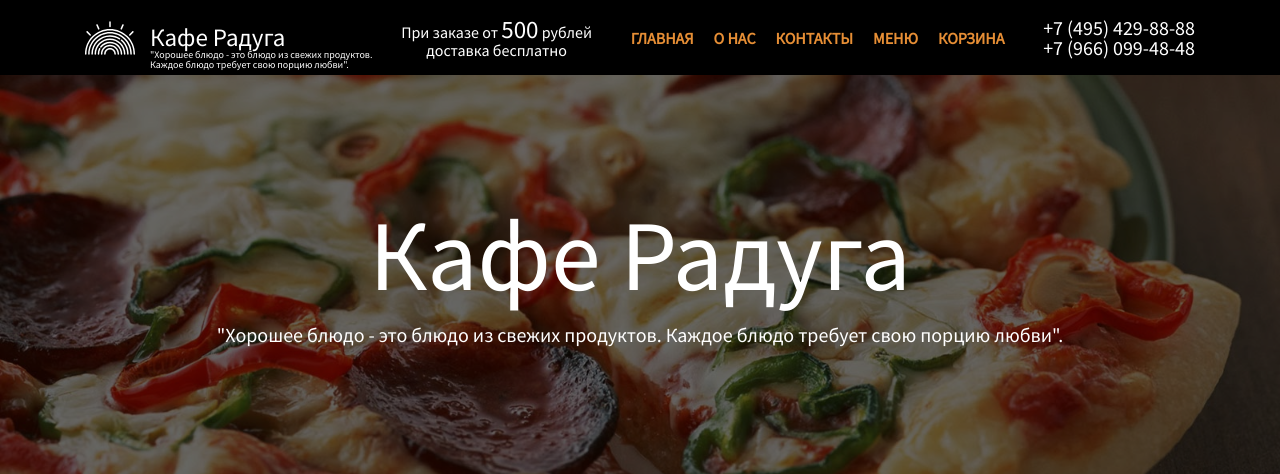
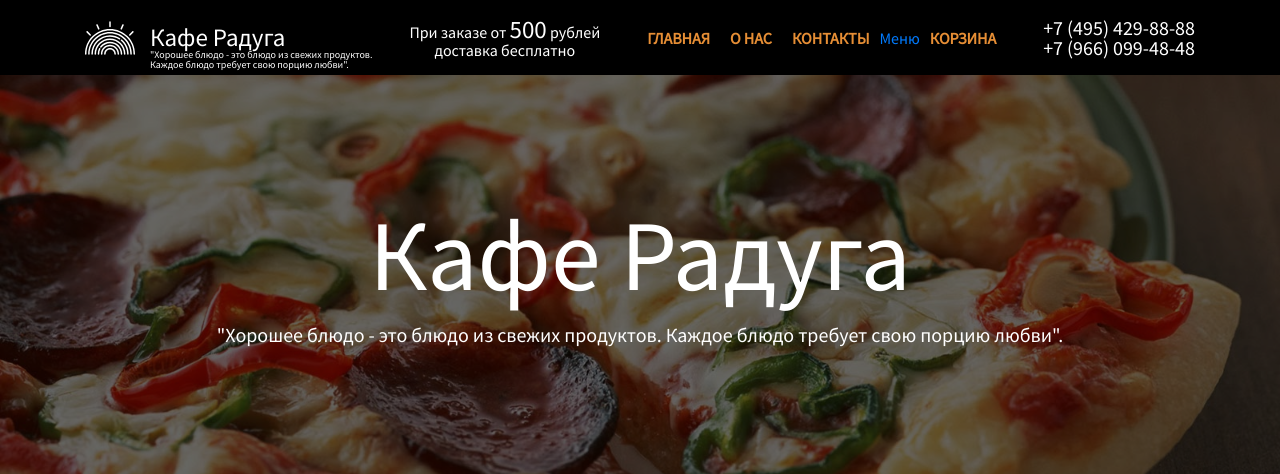
Before and after one commit to TheGreenForest/raibowcaffe, a PHP site: page /index.php in a window 1280 px wide. Shown: the top 474 px of the page. Run offline with PHP 8.4, Linux system fonts and the light colour scheme.

Commit message:
Update header.php

```diff
--- a/modules/header.php
+++ b/modules/header.php
@@ -15,7 +15,10 @@
                         <li><a href="/index.php">Главная</a></li>
                         <li><a href="/about.php">О нас</a></li>
                         <li><a href="/contact.php">Контакты</a></li>
-                        <li><a href="/menu.php">Меню</a></li>
+                        <div class="menu-item">
+                            <li><a href="/menu.php">Меню</a></li>
+
+                        </div>
                         <li><a href="/cart.php">Корзина</a></li>
                     </ul>
                 </div>
```
